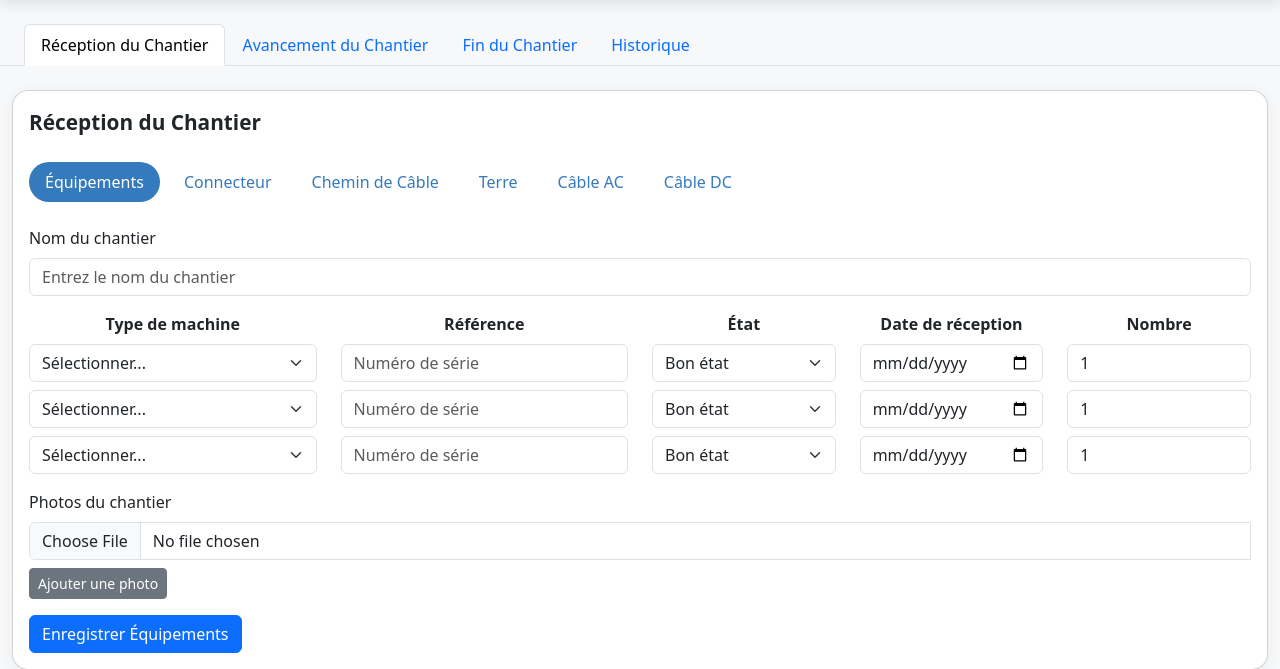
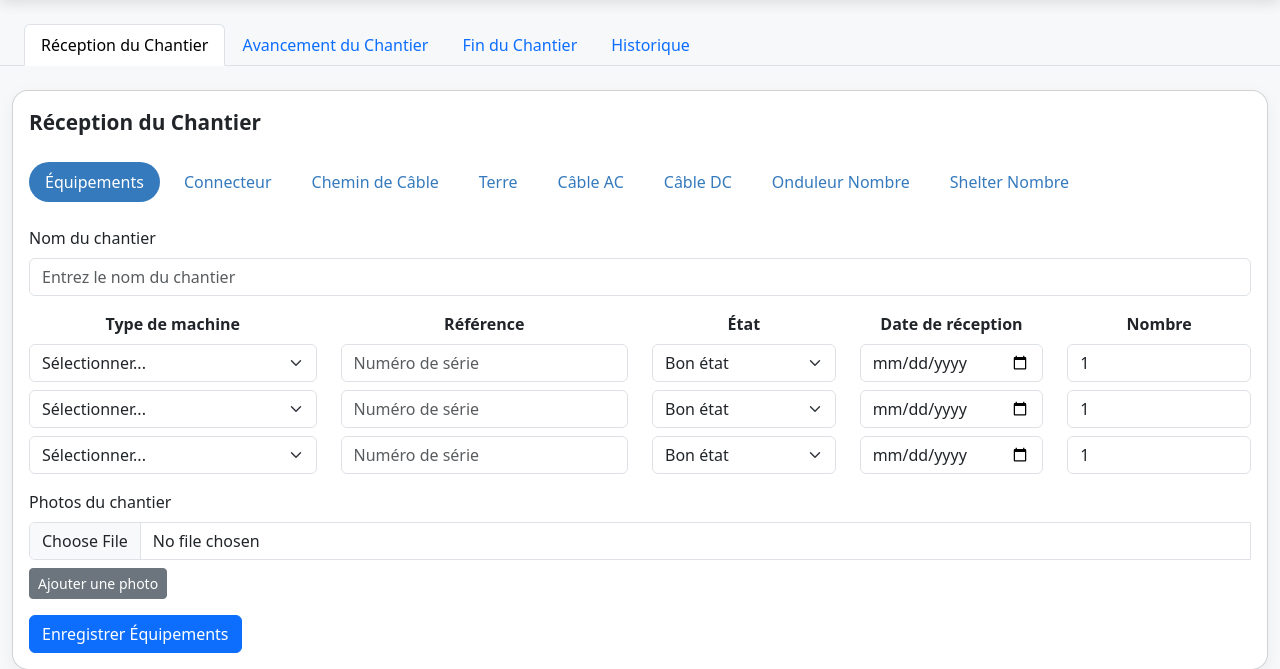
Before and after one commit to vinishtomar/TSB2, a Flask app: page / in a window 1280 px wide. Shown: the part 112-781 px from the top of the page. Run offline with Flask 2, Linux system fonts and the light colour scheme; the visitor is signed in with stand-in values (Sample User, id 1); data that the repository does not hold is empty.

Commit message:
Update index.html

```diff
--- a/ChefAssistantWeb/templates/index.html
+++ b/ChefAssistantWeb/templates/index.html
@@ -1,4 +1,5 @@
-<!DOCTYPE html>
+
+         <!DOCTYPE html>
 <html lang="fr">
 <head>
     <meta charset="UTF-8">
@@ -162,19 +163,25 @@
               <li class="nav-item" role="presentation">
                 <button class="nav-link" id="cable-dc-tab" data-bs-toggle="pill" data-bs-target="#cable-dc" type="button" role="tab" aria-controls="cable-dc" aria-selected="false">Câble DC</button>
               </li>
+              <!-- START: Added Onduleur nombre and Shelter nombre tabs -->
+              <li class="nav-item" role="presentation">
+                <button class="nav-link" id="onduleur-nombre-reception-tab" data-bs-toggle="pill" data-bs-target="#onduleur-nombre-reception-pane" type="button" role="tab" aria-controls="onduleur-nombre-reception-pane" aria-selected="false">Onduleur Nombre</button>
+              </li>
+              <li class="nav-item" role="presentation">
+                <button class="nav-link" id="shelter-nombre-reception-nav-tab" data-bs-toggle="pill" data-bs-target="#shelter-nombre-reception-pane" type="button" role="tab" aria-controls="shelter-nombre-reception-pane" aria-selected="false">Shelter Nombre</button>
+              </li>
+              <!-- END: Added Onduleur nombre and Shelter nombre tabs -->
             </ul>
             <div class="tab-content" id="receptionSubTabContent">
               <div class="tab-pane fade show active" id="equipements" role="tabpanel" aria-labelledby="equipements-tab">
                 <form method="POST" action="{{ url_for('suivi_journalier') }}" enctype="multipart/form-data">
                   <input type="hidden" name="section" value="equipements">
-
                   <div class="row mb-3">
                     <div class="col-md-12">
-                      <label for="nom_du_chantier_reception" class="form-label">Nom du chantier</label> <!-- Changed id to avoid conflict if same id is used elsewhere -->
+                      <label for="nom_du_chantier_reception" class="form-label">Nom du chantier</label>
                       <input type="text" class="form-control" id="nom_du_chantier_reception" name="nom_du_chantier" placeholder="Entrez le nom du chantier">
                     </div>
                   </div>
-
                   <div class="row mb-2 fw-bold text-center">
                     <div class="col-md-3">Type de machine</div>
                     <div class="col-md-3">Référence</div>
@@ -182,7 +189,6 @@
                     <div class="col-md-2">Date de réception</div>
                     <div class="col-md-2">Nombre</div>
                   </div>
-                  <!-- Equipement Row 1 -->
                   <div class="row mb-2">
                     <div class="col-md-3">
                       <label for="equipement_type_1" class="form-label visually-hidden">Type de machine 1</label>
@@ -214,7 +220,6 @@
                       <input type="number" class="form-control" id="equipement_nombre_1" name="equipement_nombre_1" min="0" value="1">
                     </div>
                   </div>
-                  <!-- Equipement Row 2 -->
                   <div class="row mb-2">
                     <div class="col-md-3">
                       <select class="form-select" name="equipement_type_2">
@@ -233,7 +238,6 @@
                     <div class="col-md-2"><input type="date" class="form-control" name="equipement_date_reception_2"></div>
                     <div class="col-md-2"><input type="number" class="form-control" name="equipement_nombre_2" min="0" value="1"></div>
                   </div>
-                  <!-- Equipement Row 3 -->
                   <div class="row mb-3">
                     <div class="col-md-3">
                       <select class="form-select" name="equipement_type_3">
@@ -298,7 +302,7 @@
                         updateRemoveButtonsVisibility();
                       });
                     });
-                    updateRemoveButtonsVisibility(); // Initial check
+                    updateRemoveButtonsVisibility();
                   });
                 </script>
               </div>
@@ -399,17 +403,51 @@
                       <input type="number" class="form-control" id="cabledc_longueur" name="cabledc_longueur" min="0" step="any">
                     </div>
                   </div>
+                  <!-- START: Removed Shelter nombre from Câble DC form -->
+                  <!--
                   <div class="row mb-3">
                     <div class="col-md-6">
                       <label for="shelter_nombre" class="form-label">Shelter nombre</label>
                       <input type="number" class="form-control" id="shelter_nombre" name="shelter_nombre" min="0">
                     </div>
                   </div>
+                   -->
+                  <!-- END: Removed Shelter nombre from Câble DC form -->
                   <div class="mt-3">
                     <button type="submit" class="btn btn-primary">Enregistrer Câble DC</button>
                   </div>
                 </form>
               </div>
+              <!-- START: Added Onduleur nombre and Shelter nombre tab panes -->
+              <div class="tab-pane fade" id="onduleur-nombre-reception-pane" role="tabpanel" aria-labelledby="onduleur-nombre-reception-tab">
+                <form method="POST" action="{{ url_for('suivi_journalier') }}">
+                  <input type="hidden" name="section" value="onduleur_nombre">
+                  <div class="row mb-3">
+                    <div class="col-md-6">
+                      <label for="onduleur_nombre_input" class="form-label">Nombre d'Onduleurs</label>
+                      <input type="number" class="form-control" id="onduleur_nombre_input" name="onduleur_nombre" min="0">
+                    </div>
+                  </div>
+                  <div class="mt-3">
+                    <button type="submit" class="btn btn-primary">Enregistrer Nombre Onduleurs</button>
+                  </div>
+                </form>
+              </div>
+              <div class="tab-pane fade" id="shelter-nombre-reception-pane" role="tabpanel" aria-labelledby="shelter-nombre-reception-nav-tab">
+                <form method="POST" action="{{ url_for('suivi_journalier') }}">
+                  <input type="hidden" name="section" value="shelter_nombre_reception">
+                  <div class="row mb-3">
+                    <div class="col-md-6">
+                      <label for="shelter_nombre_reception_input" class="form-label">Shelter nombre</label>
+                      <input type="number" class="form-control" id="shelter_nombre_reception_input" name="shelter_nombre" min="0">
+                    </div>
+                  </div>
+                  <div class="mt-3">
+                    <button type="submit" class="btn btn-primary">Enregistrer Nombre Shelter</button>
+                  </div>
+                </form>
+              </div>
+              <!-- END: Added Onduleur nombre and Shelter nombre tab panes -->
             </div>
           </div>
         </div>
@@ -421,7 +459,6 @@
             <div class="card-title mb-4">Avancement du Chantier</div>
             <form method="POST" action="{{ url_for('suivi_journalier') }}">
               <input type="hidden" name="section" value="avancement">
-
               <div class="row mb-3">
                 <div class="col-md-4">
                   <label for="cables_dctires" class="form-label">Câble DC tiré (m)</label>
@@ -436,8 +473,6 @@
                   <input type="number" class="form-control" id="cables_terretires" name="cables_terretires" min="0" step="any">
                 </div>
               </div>
-
-              <!-- CONDITIONAL FIELDS FOR AVANCEMENT DU CHANTIER - START -->
               {% if session.chantier_type == 'centrale-sol' or session.chantier_type == 'ombriere' %}
               <div class="row mb-3">
                 <div class="col-md-12">
@@ -457,8 +492,6 @@
                 </div>
               </div>
               {% endif %}
-              <!-- CONDITIONAL FIELDS FOR AVANCEMENT DU CHANTIER - END -->
-
               <div class="row mb-3">
                 <div class="col-md-12">
                   <label for="problems" class="form-label">Problèmes rencontrés / Observations</label>
@@ -523,7 +556,6 @@
               <div class="mt-3">
                 <button type="button" class="btn btn-secondary btn-sm" id="addRowFinBtn">Ajouter ligne</button>
                 <button type="submit" class="btn btn-primary">Enregistrer Fin de Chantier</button>
-                <!-- <button type="button" class="btn btn-success" id="exportPdfBtn">Exporter PDF Relevés</button> -->
               </div>
             </form>
              <script>
@@ -567,7 +599,7 @@
                         updateRemoveButtonsFinVisibility();
                     });
                 });
-                updateRemoveButtonsFinVisibility(); // Initial check
+                updateRemoveButtonsFinVisibility();
               });
             </script>
           </div>
@@ -578,8 +610,6 @@
       <div class="tab-pane fade {% if is_filtering or active_tab == 'history' %}show active{% endif %}" id="history" role="tabpanel" aria-labelledby="history-tab">
       <div class="card rounded-card mb-3">
         <div class="card-body">
-
-          <!-- START: Filter Form -->
           <form method="GET" action="{{ url_for('index') }}" class="mb-4 p-3 border rounded bg-light">
             <input type="hidden" name="active_tab" value="history">
             <div class="row g-3 align-items-end">
@@ -609,9 +639,7 @@
                 </div>
             </div>
           </form>
-          <!-- END: Filter Form -->
-
-          <div class="d-flex justify-content-between align-items-center mb-3"> <!-- Reduced mb from 4 to 3 -->
+          <div class="d-flex justify-content-between align-items-center mb-3">
             <div class="card-title mb-0">Historique des Entrées</div>
             <div>
                 <a href="{{ url_for('telecharger_historique', filter_utilisateur=current_filter_utilisateur, filter_nom_chantier=current_filter_nom_chantier) }}" class="btn btn-sm btn-primary">Télécharger CSV Filtré</a>
@@ -645,6 +673,7 @@
                   <th>Long. AC</th>
                   <th>Sect. DC</th>
                   <th>Long. DC</th>
+                  <th>Nb Onduleur</th> <!-- Added Nb Onduleur column -->
                   <th>Nb Shelter</th>
                   <th>Images</th>
                   <th>Action</th>
@@ -652,7 +681,7 @@
               </thead>
               <tbody>
                 {% for row in all_lignes|default([]) %}
-                  {% if row.equipement_type or row.connecteur_type or row.chemin_cable_type or row.terre_longueur or row.cableac_section or row.cabledc_section %}
+                  {% if row.equipement_type or row.connecteur_type or row.chemin_cable_type or row.terre_longueur or row.cableac_section or row.cabledc_section or row.onduleur_nombre or row.shelter_nombre %}
                   <tr>
                     <td>{{ row.date|default('') }}</td>
                     <td>{{ row.utilisateur|default('') }}</td>
@@ -661,7 +690,7 @@
                     <td>{{ row.equipement_reference|default('') }}</td>
                     <td>{{ row.equipement_etat|default('') }}</td>
                     <td>{{ row.equipement_date_reception|default('') }}</td>
-                    <td>{{ row.equipement_nombre_1|default('') }}</td> {# Simplified to show one count #}
+                    <td>{{ row.equipement_nombre_1|default('') }}</td>
                     <td>{{ row.connecteur_type|default('') }}</td>
                     <td>{{ row.connecteur_quantite|default('') }}</td>
                     <td>{{ row.connecteur_etat|default('') }}</td>
@@ -674,6 +703,7 @@
                     <td>{{ row.cableac_longueur|default('') }}</td>
                     <td>{{ row.cabledc_section|default('') }}</td>
                     <td>{{ row.cabledc_longueur|default('') }}</td>
+                    <td>{{ row.onduleur_nombre|default('') }}</td> <!-- Added data for Nb Onduleur -->
                     <td>{{ row.shelter_nombre|default('') }}</td>
                     <td>
                       {% if row.images %}
@@ -783,7 +813,7 @@
               </thead>
               <tbody>
                 {% for row in all_lignes|default([]) %}
-                {% if row.fin_zone or row.fin_string %} {# Check if there's fin data #}
+                {% if row.fin_zone or row.fin_string %}
                 <tr>
                   <td>{{ row.date|default('') }}</td>
                   <td>{{ row.utilisateur|default('') }}</td>
@@ -811,8 +841,8 @@
         </div>
       </div>
     </div>
-    {% endif %} {# End Admin History Tab #}
-    </div> <!-- End mainTabContent -->
+    {% endif %}
+    </div>
 
     <script src="https://cdn.jsdelivr.net/npm/bootstrap@5.3.3/dist/js/bootstrap.bundle.min.js"></script>
 </body>
```
